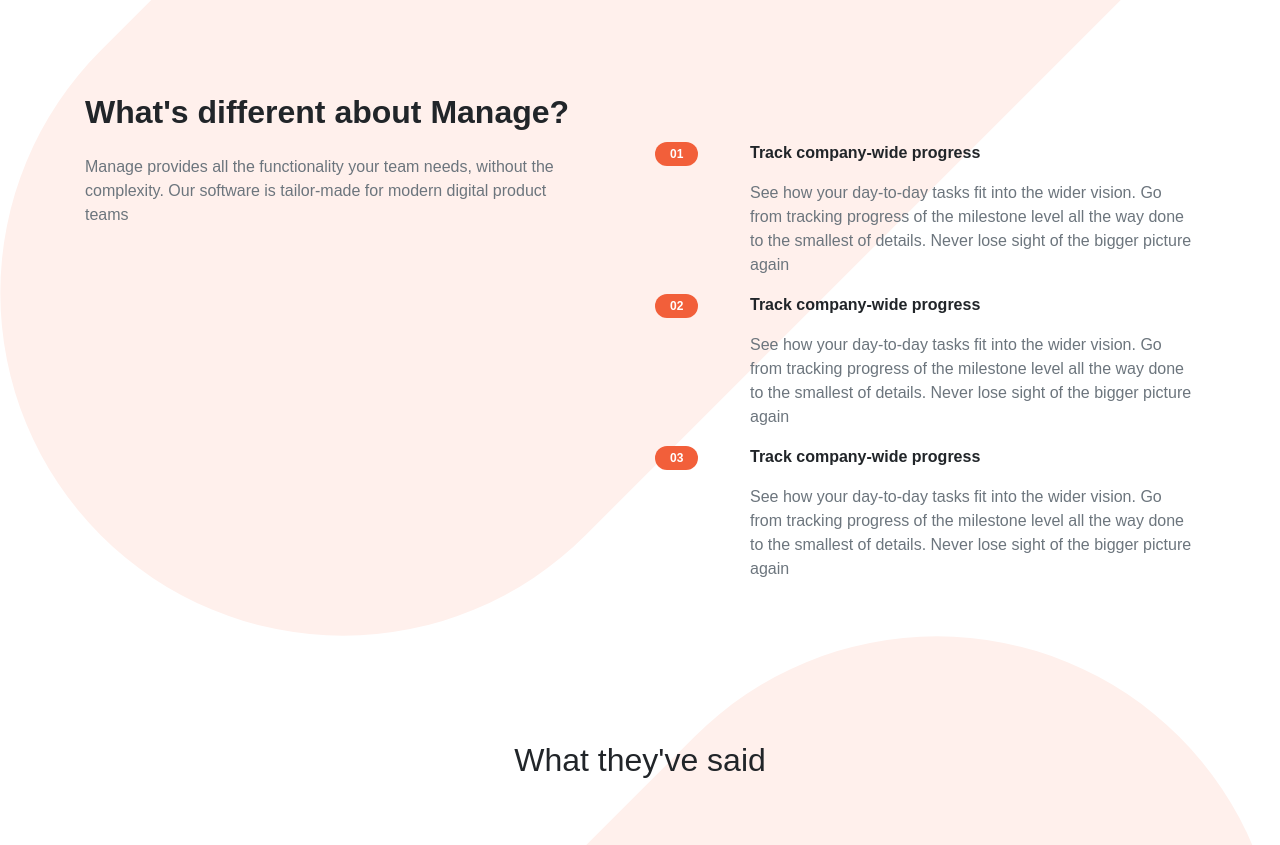
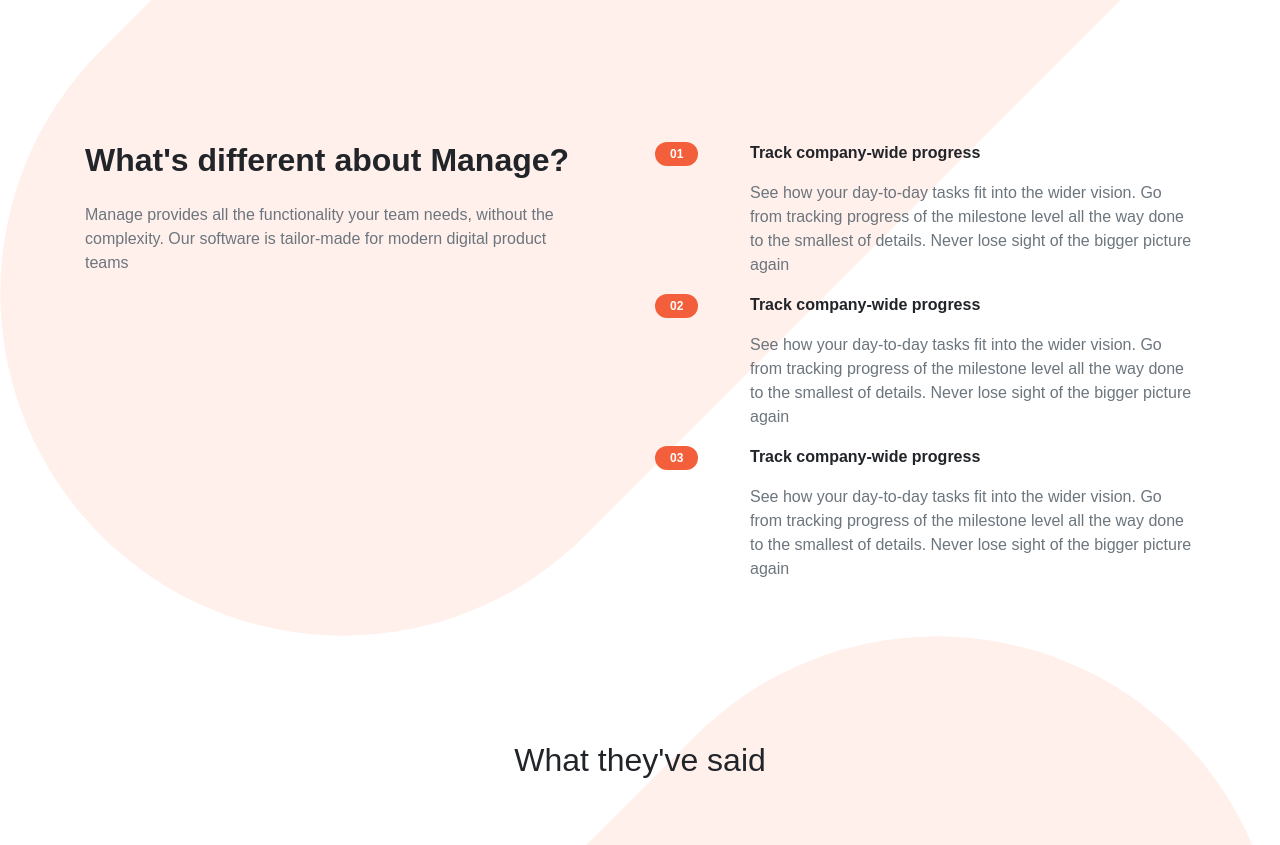
Before and after one commit to Ezhilan-B/manage-landing-page, a plain HTML site: page index.html in a window 1280 px wide. Shown: the part 644-1489 px from the top of the page. Drawn offline with nearby package versions, Linux system fonts and the light colour scheme; a web font is replaced by a local one.

Commit message:
Update index.html

```diff
--- a/index.html
+++ b/index.html
@@ -86,7 +86,7 @@
   <section id="about" class="py-5">
     <div class="container">
       <div class="row">
-        <div class="col-md-6">
+        <div class="col-md-6 py-5">
           <h2 class="heading">What's different about Manage?</h2>
           <p class="pt-3 pr-5 text-muted">Manage provides all the functionality your team needs, without the complexity.
             Our software is tailor-made for modern digital product teams </p>
```
